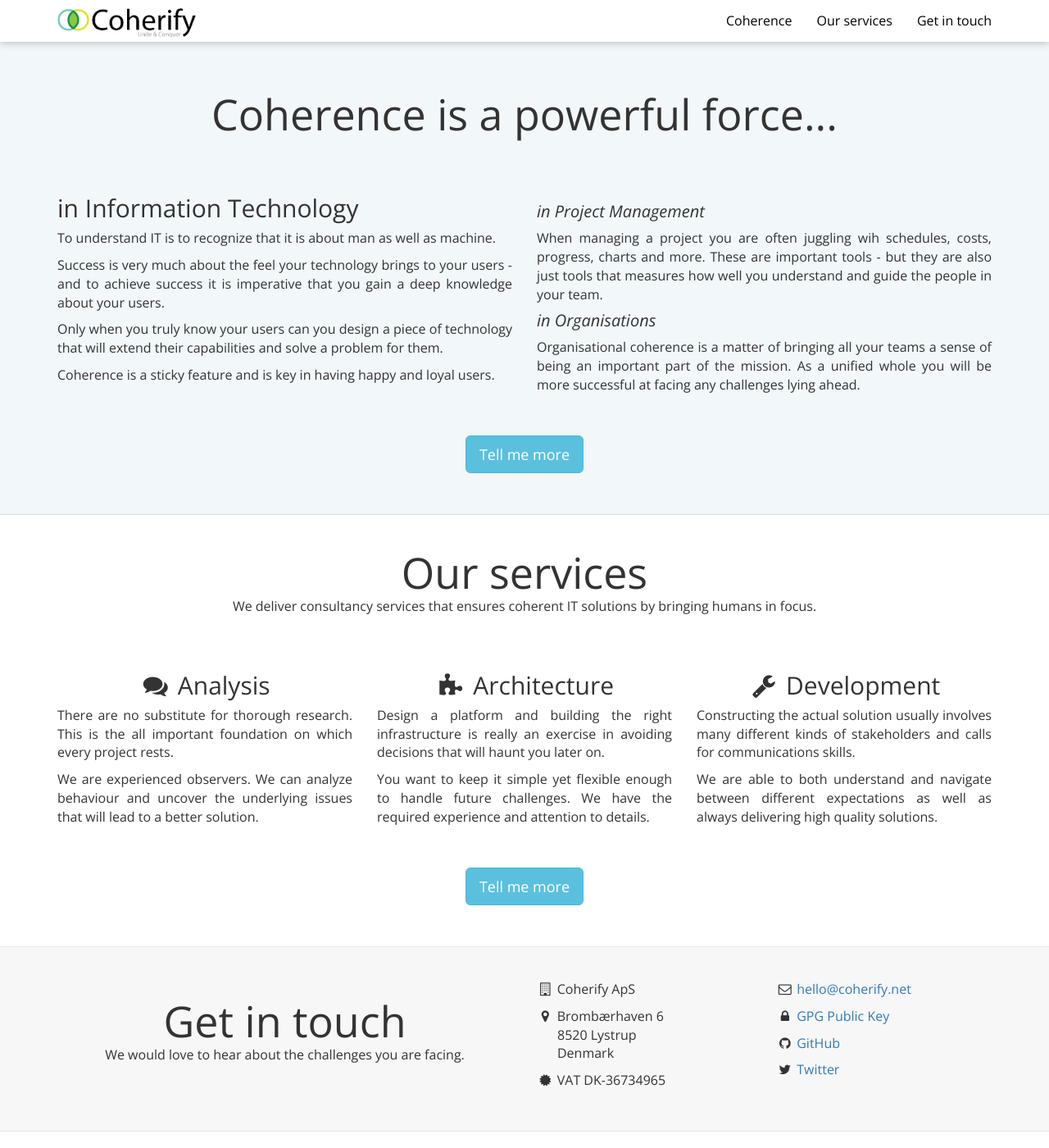
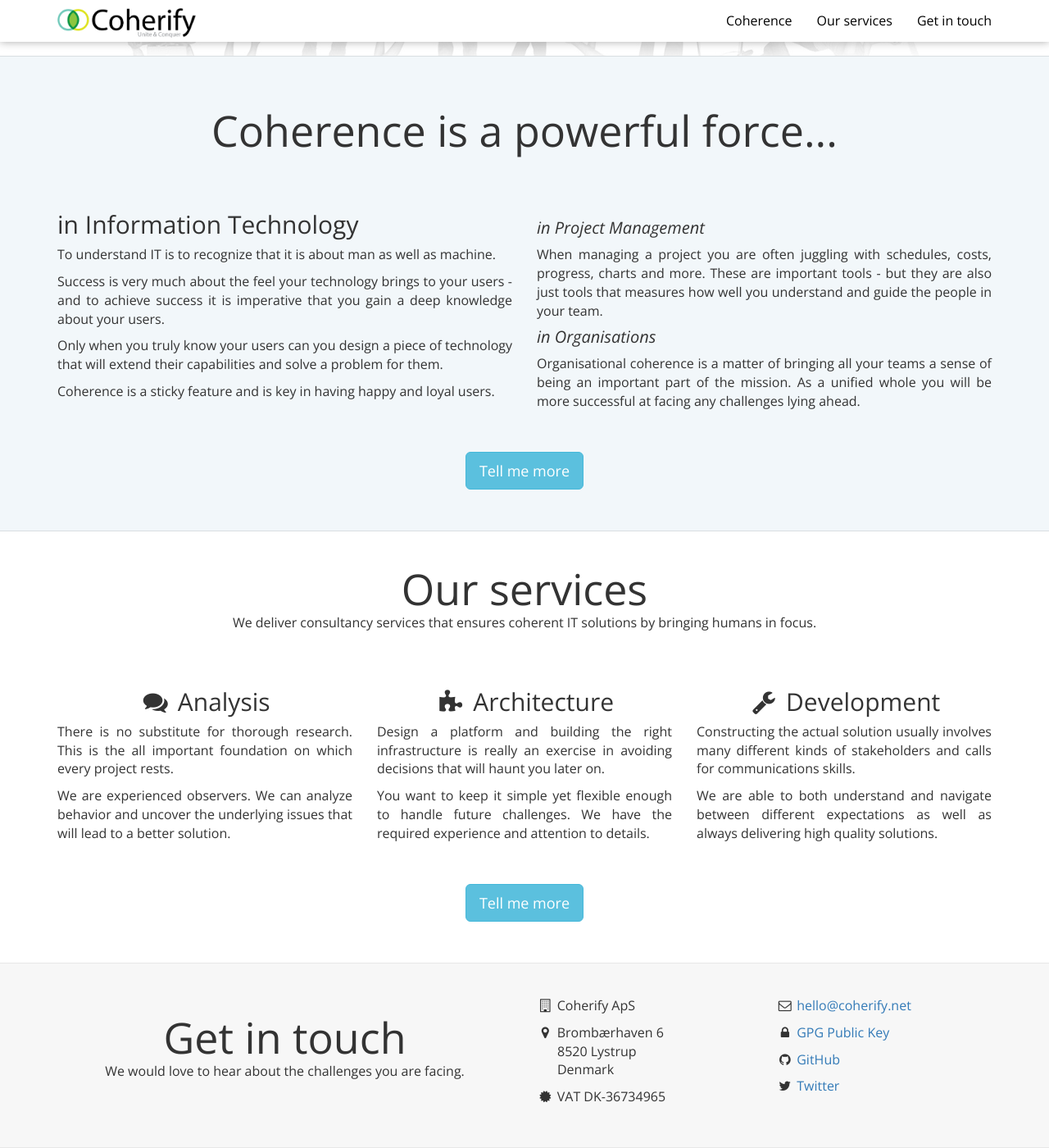
Before and after one commit to coherify/coherify.github.io, a Jekyll site: the page built from index.md, in a window 1280 px wide and 1400 px high, scrolled down 368 px. Shown: the whole window at 82% size. Built offline with Jekyll 4.4.1, drawn with Linux system fonts in a browser that asks for light colours; nearby versions of some CDN libraries.

Commit message:
fix spelling and typos

```diff
--- a/_layouts/default.html
+++ b/_layouts/default.html
@@ -5,7 +5,7 @@
         {% include header.html %}
         <div id="page-content">
             <div class="container">
-                <div class="row" style="padding-top: 40px; padding-bottom: 0">
+                <div class="row" style="padding-top: 60px; padding-bottom: 0">
                     <div class="col-md-12 text-center">
                         <img style="width: 100%; max-width: 1008px" src="/public/images/banner.jpg">
                     </div>
@@ -29,7 +29,7 @@
                         </div>
                         <div class="col-md-6">
                             <h4 style="padding-top: 18px">in Project Management</h4>
-                            <p class="text-justify">When managing a project you are often juggling wih schedules, costs, progress, charts and more. These are important tools - but they are also just tools that measures how well you understand and guide the people in your team.</p>
+                            <p class="text-justify">When managing a project you are often juggling with schedules, costs, progress, charts and more. These are important tools - but they are also just tools that measures how well you understand and guide the people in your team.</p>
                             <h4>in Organisations</h4>
                             <p class="text-justify">Organisational coherence is a matter of bringing all your teams a sense of being an important part of the mission. As a unified whole you will be more successful at facing any challenges lying ahead.</p>
                         </div>
@@ -53,8 +53,8 @@
                     <div class="row">
                         <div class="col-md-4">
                             <h3 class="text-center"><i class="fa fa-fw fa-comments"></i> Analysis</h3>
-                            <p class="text-justify">There are no substitute for thorough research. This is the all important foundation on which every project rests.</p>
-                            <p class="text-justify">We are experienced observers. We can analyze behaviour and uncover the underlying issues that will lead to a better solution.</p>
+                            <p class="text-justify">There is no substitute for thorough research. This is the all important foundation on which every project rests.</p>
+                            <p class="text-justify">We are experienced observers. We can analyze behavior and uncover the underlying issues that will lead to a better solution.</p>
                         </div>
                         <div class="col-md-4">
                             <h3 class="text-center"><i class="fa fa-fw fa-puzzle-piece"></i> Architecture</h3>
```
Also changed, not shown: public/images/logo.png, 1 other file.
